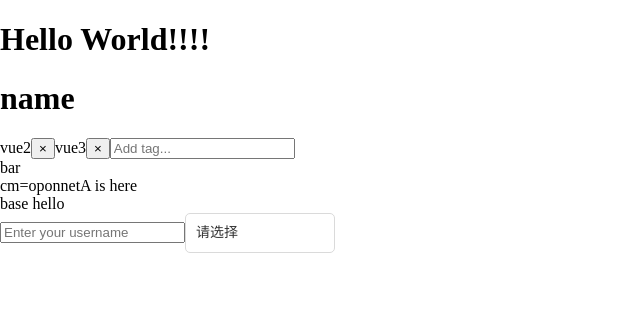
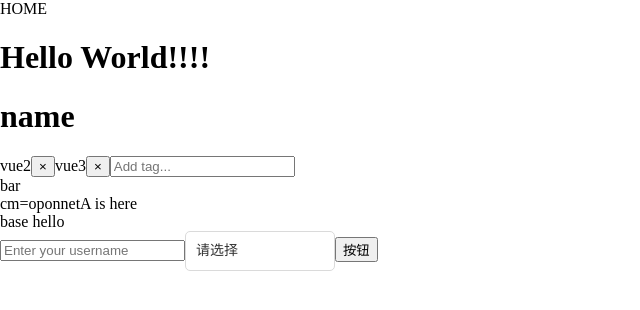
Before and after one commit to AgneseLee/banana, a Vue app: page / in a window 1280 px wide. Shown: the top 310 px of the page, without its empty margins (0-640 px from the left). Built offline with nearby package versions, Linux system fonts and the light colour scheme.

Commit message:
vue-router

```diff
--- a/src/App.vue
+++ b/src/App.vue
@@ -1,5 +1,6 @@
 <template>
   <div>
+    <router-view></router-view>
     <h1>Hello World!!!!</h1>
     <h1>{{name}}</h1>
     <render-tag v-model="tags">
@@ -20,6 +21,7 @@
     <base-input v-model="username" class="username-input" placeholder="Enter your username" lgclass="smile" key="fososo"></base-input>
     <render-cp></render-cp>
     <ag-select :list="opList"></ag-select>
+    <button @click="goToHome">按钮</button>
 
   </div>
 </template>
@@ -75,6 +77,11 @@
       username(newVal) {
         sixValid.name = newVal;
       }
+    },
+    methods:{
+      goToHome(){
+        this.$router.push('./home')
+      }
     }
   };
 </script>
--- a/src/index.js
+++ b/src/index.js
@@ -1,22 +1,20 @@
 import Vue from 'vue'
+import VueRouter from 'vue-router';
+
 import App from './App.vue'
+import routes from './router'
 import './lib/globalregister'
+Vue.use(VueRouter); //挂载属性
+
+let router = new VueRouter(routes);
 
 new Vue({
-    el: "#app",
-    render:h=>h(App),
-    doNotInit: true
+  el: "#app",
+  router: router,
+  render: h => h(App),
+  doNotInit: true
 })
-// import Vue from 'vue';
-// import App from './App';
-
-// new Vue({
-//   el: '#app',
-//   template: '<App/>',
-//   components: { App }
-// });
-
 
 if (module.hot) {
-    module.hot.accept();
-  }
+  module.hot.accept();
+}
--- /dev/null
+++ b/src/router/index.js
@@ -0,0 +1,9 @@
+import Home from '../view/home.vue'
+
+export default {
+    routes: [{
+        path: '/',
+        name: 'home',
+        component: Home
+    }]
+}
--- /dev/null
+++ b/src/view/home.vue
@@ -0,0 +1,26 @@
+<template>
+    <div>
+        HOME
+    </div>
+</template>
+<script>
+export default {
+    name:'Home',
+
+    created(){
+        console.log('&&&&&&&&&&&&&&77777777777')
+
+    },
+    methods:{
+
+        /**
+         * @msg:
+         * @param {type}
+         * @return:
+         */
+        test(){
+
+        }
+    }
+}
+</script>
```
